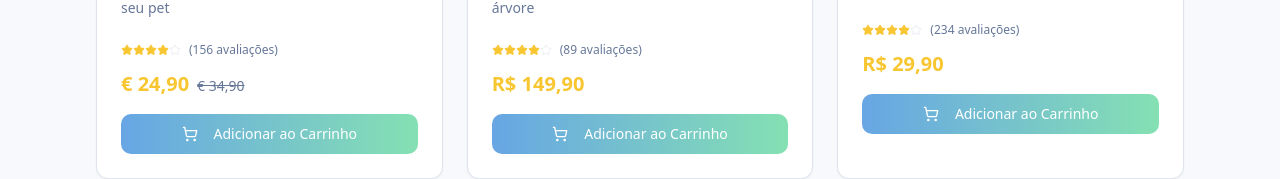
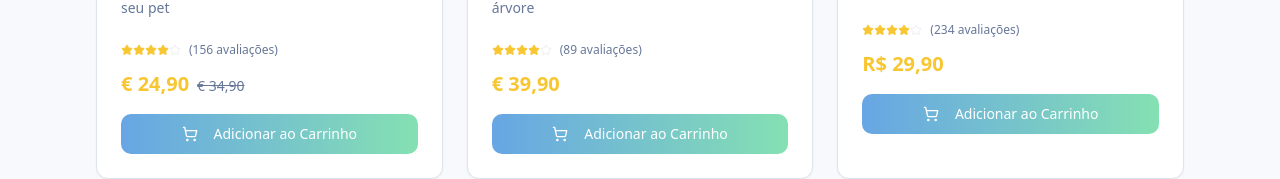
Before and after one commit to hubrollbox/petlifebook, a React (Vite) app: page /loja in a window 1280 px wide. Shown: the part 658-837 px from the top of the page. Built offline with nearby package versions, Linux system fonts and the light colour scheme; the HTML template or start-up script is replaced by a standard one.

Commit message:
Preceding changes

```diff
--- a/src/pages/Shop.tsx
+++ b/src/pages/Shop.tsx
@@ -27,7 +27,7 @@ const Shop = () => {
       id: 2,
       name: "Urna Biodegradável Ecológica",
       description: "Urna sustentável que se transforma em árvore",
-      price: "R$ 149,90",
+      price: "€ 39,90",
       image: "/placeholder.svg",
       category: "urns",
       rating: 4.9,
```
